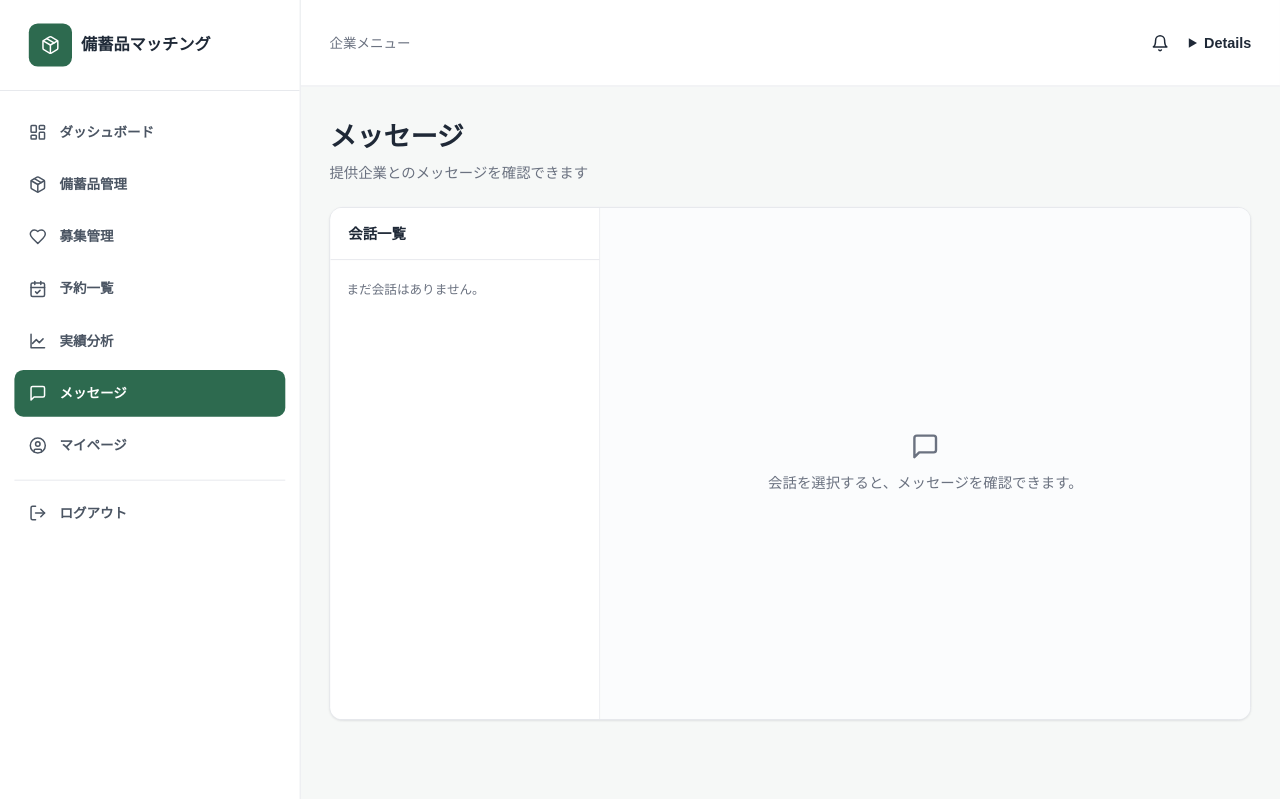
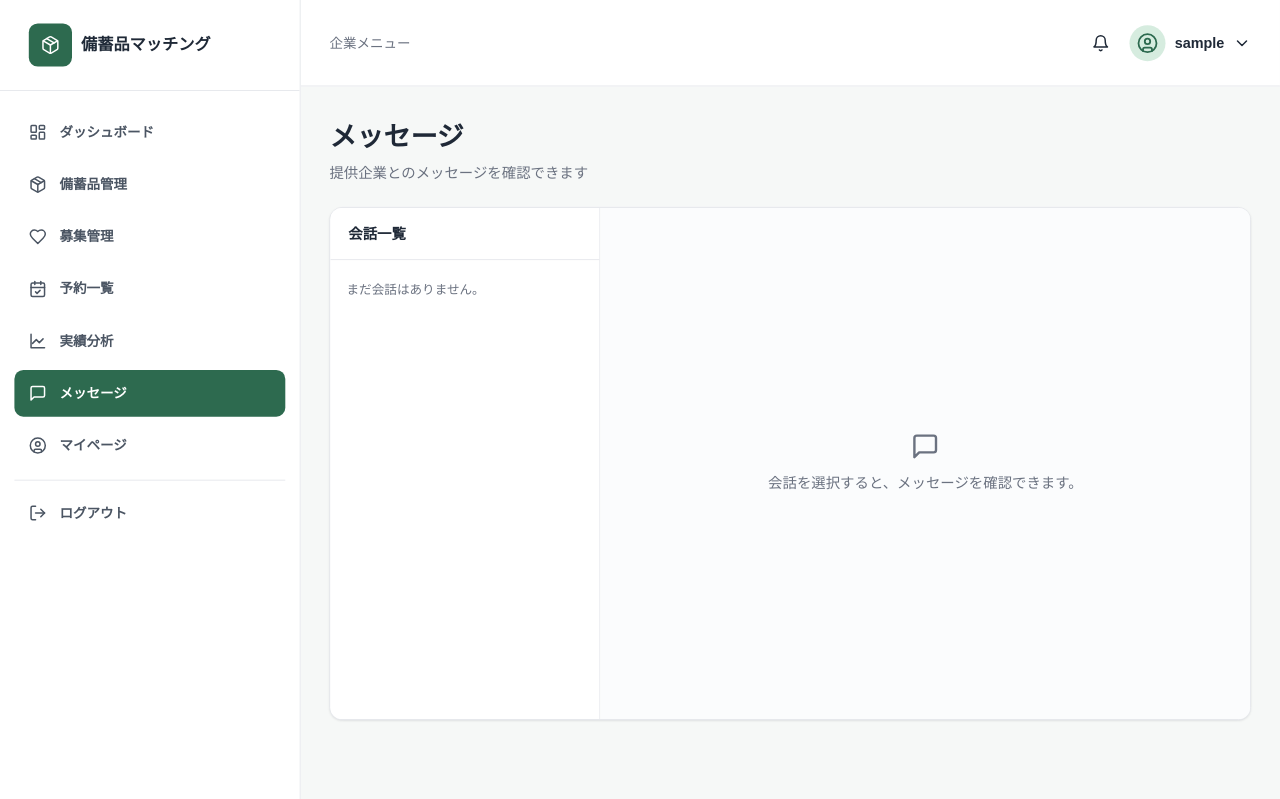
Before and after one commit to shima23-create/sonashare, a Django app: page /messages/ in a window 1280 px wide. Shown: the top 799 px of the page. Run offline with Django 5.2, Linux system fonts and the light colour scheme; the visitor is signed in with stand-in values (Sample User, id 1); data that the repository does not hold is empty.

Commit message:
ヘッダーのアカウントメニューを元に戻す

```diff
--- a/bichiku/templates/bichiku/base.html
+++ b/bichiku/templates/bichiku/base.html
@@ -101,7 +101,19 @@
           <div class="topbar-right">
             {% notification_menu %}
             <details class="user-menu account-menu">
-              ……(元のまま)……
+              <summary>
+                <span class="avatar"><svg class="icon"><use href="#i-user-circle"/></svg></span>
+                <span class="account-name">{{ request.user.get_username }}</span>
+                <svg class="icon"><use href="#i-chevron-down"/></svg>
+              </summary>
+              <div class="account-panel">
+                <div class="account-status">ログイン中</div>
+                <a href="{% url 'bichiku:my_page' %}#page-top">マイページ</a>
+                <form method="post" action="{% url 'accounts:logout' %}">
+                  {% csrf_token %}
+                  <button type="submit">ログアウト</button>
+                </form>
+              </div>
             </details>
           </div>
         {% else %}
```
